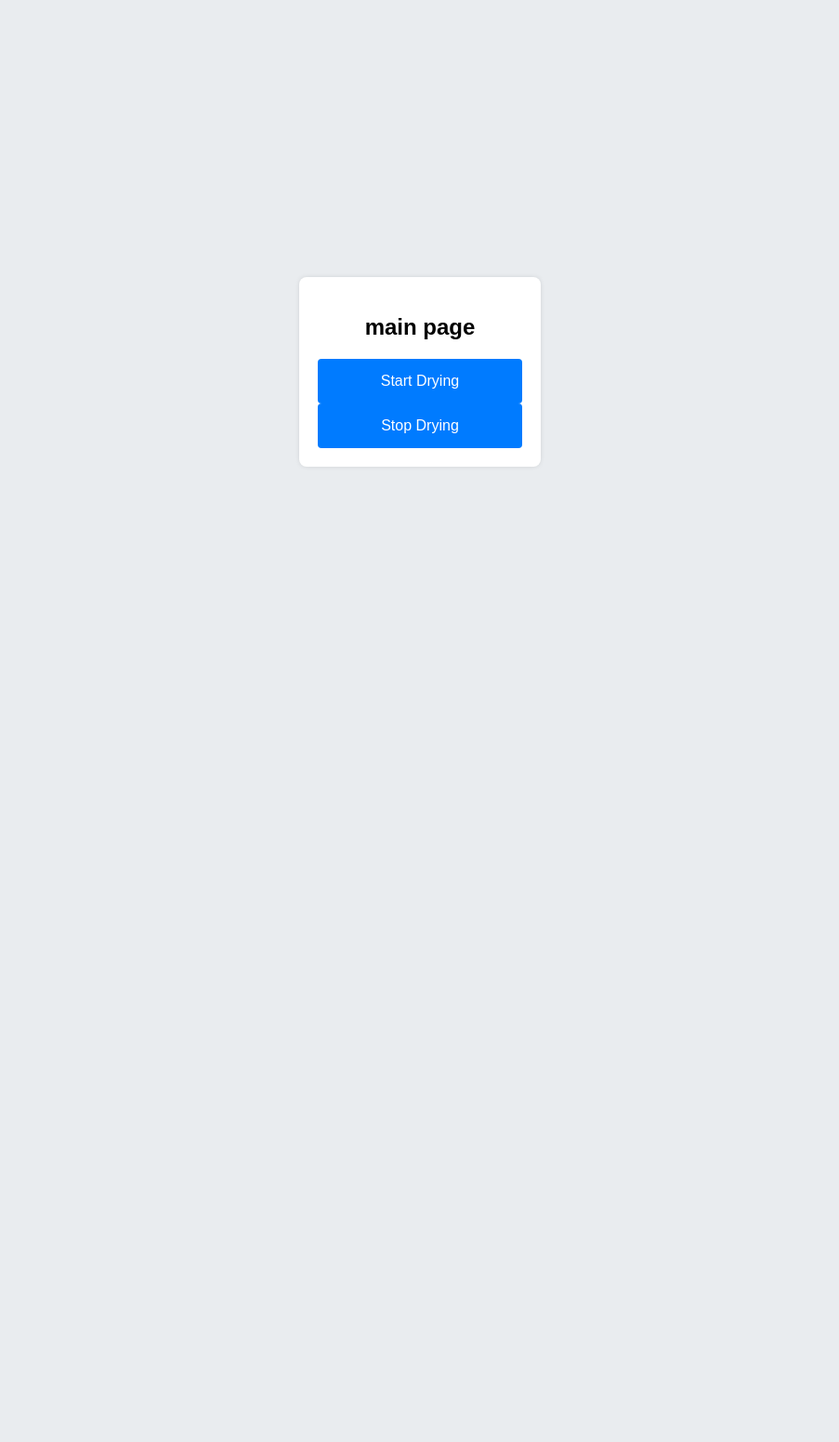
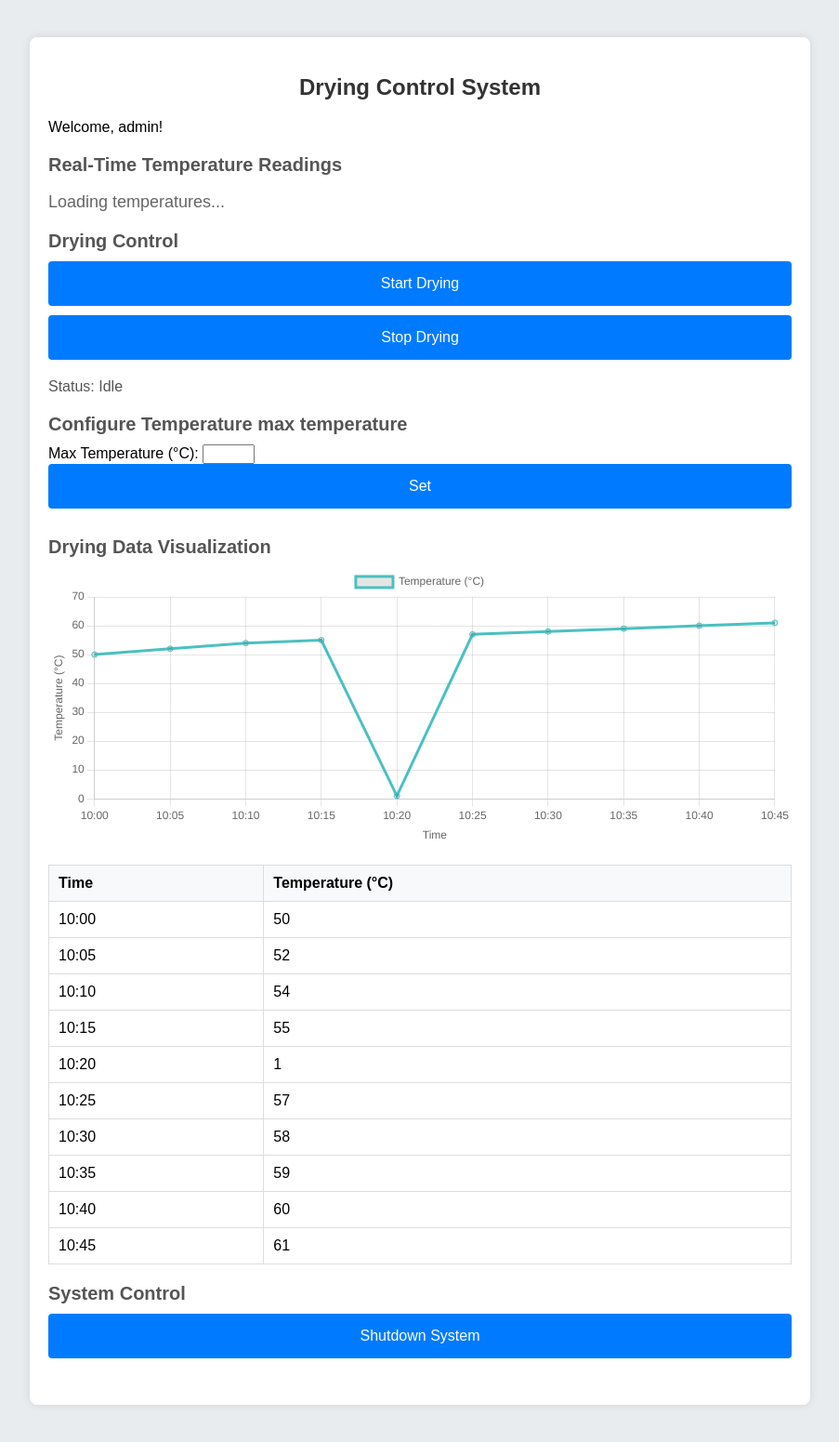
Before and after one commit to raphvsr/automated-hop-dryer, a PHP site: page /web/index.php in a window 1280 px wide. Shown: the whole page at 93% size, without its empty margins (188-1091 px from the left). Before the commit the page ends 502 px from the top, so only its background shows below. Run offline with PHP 8.4, Linux system fonts and the light colour scheme; a user stored in the database is signed in.

Commit message:
Enhance drying control interface with real-time data visualization, improved layout, and new temperature configuration options

```diff
--- /dev/null
+++ b/web/backend/php/api/get_drying_data.php
@@ -0,0 +1,17 @@
+<?php
+
+$data = [
+  ["time" => "10:00", "temperature" => 50],
+  ["time" => "10:05", "temperature" => 52],
+  ["time" => "10:10", "temperature" => 54],
+  ["time" => "10:15", "temperature" => 55],
+  ["time" => "10:20", "temperature" => 1],
+  ["time" => "10:25", "temperature" => 57],
+  ["time" => "10:30", "temperature" => 58],
+  ["time" => "10:35", "temperature" => 59],
+  ["time" => "10:40", "temperature" => 60],
+  ["time" => "10:45", "temperature" => 61],
+];
+
+echo json_encode($data);
+?>
--- a/web/backend/php/classes/dryingConfig.php
+++ b/web/backend/php/classes/dryingConfig.php
@@ -28,7 +28,6 @@ class DryingConfig
       throw new RuntimeException("Failed to prepare SQL statement: " . $errorInfo[2]);
     }
 
-    // Bind parameters
     $stmt->bindValue(':key', $key, PDO::PARAM_STR);
     $stmt->bindValue(':value', $value, PDO::PARAM_STR);
 
--- a/web/index.php
+++ b/web/index.php
@@ -1,5 +1,4 @@
 <?php
-// check session
 session_start();
 if (!isset($_SESSION['username'])) {
   header('Location: login.php');
@@ -11,20 +10,60 @@ if (!isset($_SESSION['username'])) {
 
 <head>
   <meta charset="UTF-8">
-  <title>Main page</title>
+  <meta name="viewport" content="width=device-width, initial-scale=1.0">
+  <title>Main Page - Drying Control</title>
   <link rel="stylesheet" href="src/css/styles.css">
+  <!-- TODO install this in local instead of cdn (j'ai la flemme de le faire mtn) -->
   <script src="https://code.jquery.com/jquery-3.6.0.min.js"></script>
+  <script src="https://cdn.jsdelivr.net/npm/chart.js"></script>
 </head>
 
 <body>
   <div class="dashboard-container">
-    <h2>main page</h2>
-    <div id="temperatureReadings"></div>
-    <button id="startDrying">Start Drying</button>
-    <button id="stopDrying">Stop Drying</button>
+    <h2>Drying Control System</h2>
+    <p>Welcome, <?php echo $_SESSION['username']; ?>!</p>
+    <div class="section">
+      <h3>Real-Time Temperature Readings</h3>
+      <div id="temperatureReadings">
+        <p>Loading temperatures...</p>
+      </div>
+    </div>
+    <div class="section">
+      <h3>Drying Control</h3>
+      <button id="startDrying">Start Drying</button>
+      <button id="stopDrying">Stop Drying</button>
+      <p id="dryingStatus">Status: Idle</p>
+    </div>
+    <div class="section">
+      <h3>Configure Temperature max temperature</h3>
+      <form id="maxTemp">
+        <label for="maxTemp">Max Temperature (°C):</label>
+        <input type="number" id="maxTemp" name="maxTemp" min="0" max="80" required>
+        <button type="submit">Set</button>
+      </form>
+      <p id="maxTempStatus"></p>
+    </div>
+    <div class="section">
+      <h3>Drying Data Visualization</h3>
+      <canvas id="temperatureChart"></canvas>
+      <table id="dataTable">
+        <thead>
+          <tr>
+            <th>Time</th>
+            <th>Temperature (°C)</th>
+          </tr>
+        </thead>
+        <tbody>
+        </tbody>
+      </table>
+    </div>
+    <div class="section">
+      <h3>System Control</h3>
+      <button id="shutdownSystem">Shutdown System</button>
+      <p id="shutdownStatus"></p>
+    </div>
   </div>
-
-  <script src="src/js/dashboard.js"></script>
+  <script src="src/js/index.js"></script>
 </body>
 
 </html>
--- a/web/src/css/styles.css
+++ b/web/src/css/styles.css
@@ -1,35 +1,44 @@
 body {
   display: flex;
   justify-content: center;
-  align-items: center;
-  height: 100vh;
+  align-items: flex-start;
+  min-height: 100vh;
   font-family: Arial, sans-serif;
   background-color: #e9ecef;
   margin: 0;
-  padding: 0;
+  padding: 20px;
+  box-sizing: border-box;
 }
 
-.login-container, .dashboard-container {
+.dashboard-container {
   margin: 20px;
   padding: 20px;
   background-color: #fff;
-  box-shadow: 0 0 5px rgba(0, 0, 0, 0.1);
+  box-shadow: 0 0 10px rgba(0, 0, 0, 0.1);
   border-radius: 8px;
-  max-width: 400px;
+  max-width: 800px;
+  width: 100%;
 }
 
 h2 {
   text-align: center;
   font-size: 24px;
+  color: #333;
 }
 
-input[type="text"], input[type="password"] {
-  width: calc(100% - 24px);
-  padding: 12px;
-  margin: 10px 0;
-  border: 1px solid #ccc;
-  border-radius: 4px;
-  font-size: 16px;
+.section {
+  margin-bottom: 20px;
+}
+
+h3 {
+  font-size: 20px;
+  color: #555;
+  margin-bottom: 10px;
+}
+
+#temperatureReadings {
+  font-size: 18px;
+  color: #666;
 }
 
 button {
@@ -42,10 +51,60 @@ button {
   border-radius: 4px;
   cursor: pointer;
   font-size: 16px;
+  margin-bottom: 10px;
 }
 
 button:hover {
   background-color: #0056b3;
+}
+
+#thresholdForm {
+  display: flex;
+  flex-direction: column;
+}
+
+#thresholdForm label {
+  margin-bottom: 5px;
+  font-size: 16px;
+  color: #555;
+}
+
+#thresholdForm input {
+  width: 100%;
+  padding: 10px;
+  margin-bottom: 10px;
+  border: 1px solid #ccc;
+  border-radius: 4px;
+  font-size: 16px;
+}
+
+#temperatureChart {
+  width: 100%;
+  max-height: 300px;
+  margin-bottom: 20px;
+}
+
+#dataTable {
+  width: 100%;
+  border-collapse: collapse;
+  margin-bottom: 20px;
+}
+
+#dataTable th, #dataTable td {
+  padding: 10px;
+  border: 1px solid #ddd;
+  text-align: left;
+}
+
+#dataTable th {
+  background-color: #f8f9fa;
+  font-weight: bold;
+}
+
+#dryingStatus, #thresholdStatus, #shutdownStatus {
+  font-size: 16px;
+  color: #555;
+  margin-top: 10px;
 }
 
 @media (max-width: 600px) {
@@ -53,7 +112,11 @@ button:hover {
     font-size: 20px;
   }
 
-  input[type="text"], input[type="password"], button {
+  h3 {
+    font-size: 18px;
+  }
+
+  button, #thresholdForm input {
     font-size: 14px;
   }
 }
--- /dev/null
+++ b/web/src/js/index.js
@@ -0,0 +1,91 @@
+$(document).ready(function () {
+  let temperatureChart = null;
+  function updateDataVisualization() {
+    $.post('backend/php/api/get_drying_data.php',
+      {  },
+      function (data) {
+        const temperatures = JSON.parse(data);
+        updateChart(temperatures);
+        updateTable(temperatures);
+      }
+    ).fail(function () {
+      console.log('Error fetching drying data.');
+    });
+  }
+  function updateChart(data) {
+    const ctx = document.getElementById('temperatureChart').getContext('2d');
+    if (temperatureChart) {
+      temperatureChart.destroy();
+    }
+    temperatureChart = new Chart(ctx, {
+      type: 'line',
+      data: {
+        labels: data.map(entry => entry.time),
+        datasets: [{
+          label: 'Temperature (°C)',
+          data: data.map(entry => entry.temperature),
+          borderColor: 'rgba(75, 192, 192, 1)',
+          fill: false
+        }]
+      },
+      options: {
+        responsive: true,
+        scales: {
+          x: { display: true, title: { display: true, text: 'Time' } },
+          y: { display: true, title: { display: true, text: 'Temperature (°C)' } }
+        }
+      }
+    });
+  }
+  function updateTable(data) {
+    const tableBody = $('#dataTable tbody');
+    tableBody.empty();
+    data.forEach(entry => {
+      tableBody.append(`<tr><td>${entry.time}</td><td>${entry.temperature}</td></tr>`);
+    });
+  }
+  $('#startDrying').click(function () {
+    $.post('backend/php/api/start_drying.php',
+      {  },
+      function () {
+        $('#dryingStatus').text('Status: Drying in progress...');
+      }
+    ).fail(function () {
+      $('#dryingStatus').text('Error starting drying process.');
+    });
+  });
+  $('#stopDrying').click(function () {
+    $.post('backend/php/api/stop_drying.php',
+      {  },
+      function () {
+        $('#dryingStatus').text('Status: Drying stopped.');
+      }
+    ).fail(function () {
+      $('#dryingStatus').text('Error stopping drying process.');
+    });
+  });
+  $('#maxTemp').submit(function (e) {
+    e.preventDefault();
+    const maxTemp = $('#maxTemp').val();
+    $.post('backend/php/api/set_maxtemp.php',
+      { maxTemp: maxTemp },
+      function () {
+        $('#maxTempStatus').text(`max temp is set to ${maxTemp}°C.`);
+      }
+    ).fail(function () {
+      $('#maxTempStatus').text('Error setting max temperature.');
+    });
+  });
+  $('#shutdownSystem').click(function () {
+    $.post('backend/php/api/shutdown.php',
+      {  },
+      function () {
+        $('#shutdownStatus').text('System is shutting down...');
+      }
+    ).fail(function () {
+      $('#shutdownStatus').text('Error shutting down system.');
+    });
+  });
+  updateDataVisualization();
+  setInterval(updateDataVisualization, 5000);
+});
--- a/web/src/js/login.js
+++ b/web/src/js/login.js
@@ -8,7 +8,7 @@ $('document').ready(function() {
       alert('Please enter your password');
       return;
     }
-    $.post('backend/php/login-process.php', { // Updated path
+    $.post('backend/php/login-process.php', {
       username: $('#username').val(),
       password: $('#password').val()
     }, function(data) {
```
Also changed, not shown: index.php (added, +10 -0 lines), web/src/js/dashboard.js (deleted).
